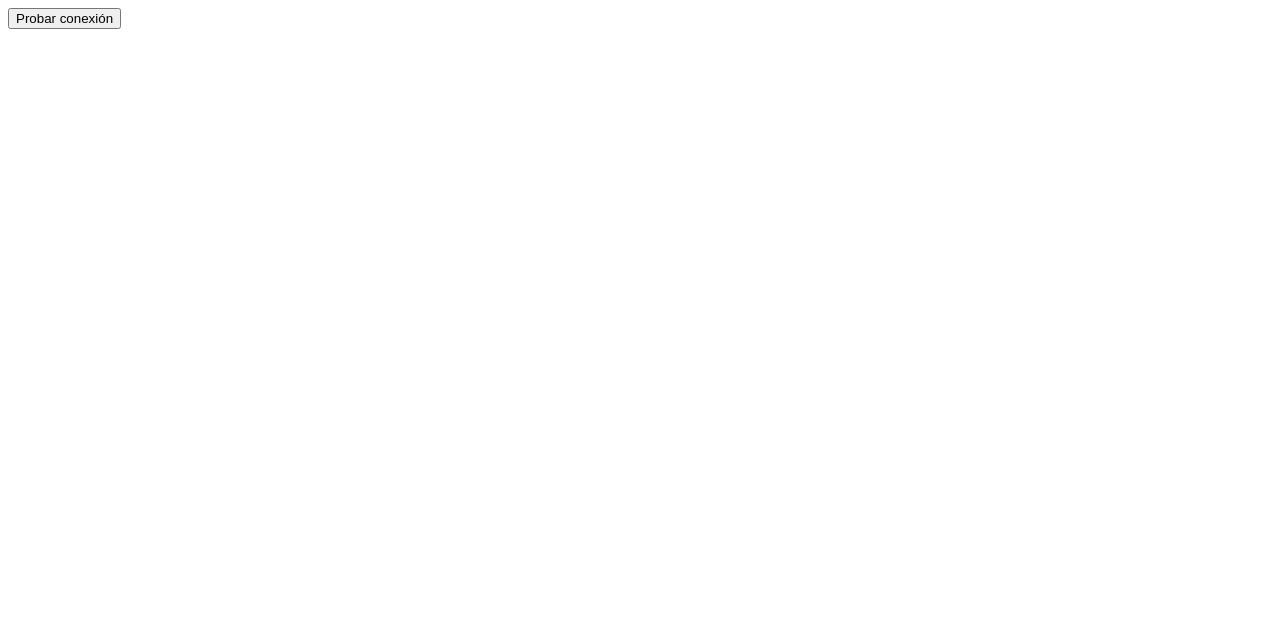
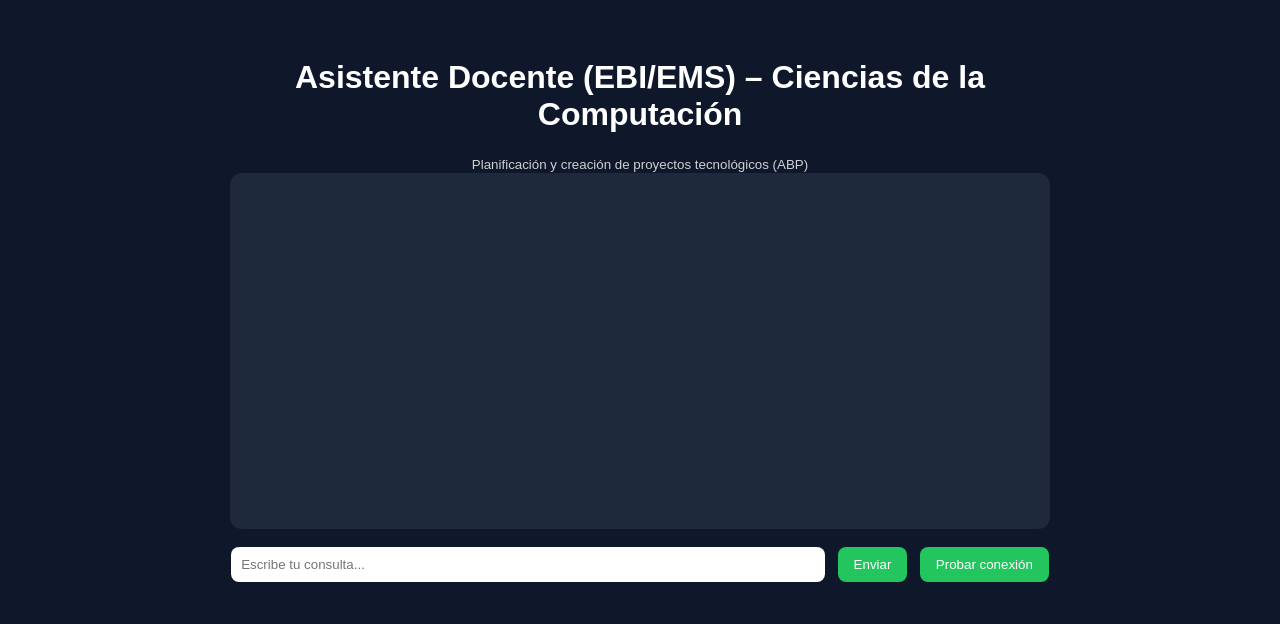
Before and after one commit to DmorArt/EBI-ABP-CREADOR-DE-PROYECTOS-TECNOLOGICOS, a website: page index.html in a window 1280 px wide. Drawn offline with Linux system fonts and the light colour scheme.

Commit message:
Refactor HTML structure and update scripts

```diff
--- a/index.html
+++ b/index.html
@@ -1,17 +1,76 @@
-<button onclick="testBackend()">Probar conexión</button>
+<!DOCTYPE html>
+<html lang="es">
+<head>
+  <meta charset="UTF-8" />
+  <meta name="viewport" content="width=device-width, initial-scale=1"/>
+  <title>Asistente Docente - Ciencias de la Computación</title>
+  <style>
+    body{font-family:Arial; background:#0f172a; color:white; text-align:center; padding:30px;}
+    #wrap{max-width:820px; margin:0 auto;}
+    #chat{background:#1e293b; padding:18px; border-radius:12px; min-height:320px; text-align:left; overflow:auto;}
+    .msg{margin:10px 0; padding:10px 12px; border-radius:10px; background:#0b1220;}
+    .me{background:#0b2a1a;}
+    .bot{background:#172554;}
+    input{width:70%; padding:10px; border-radius:8px; border:none;}
+    button{padding:10px 16px; border:none; border-radius:8px; background:#22c55e; color:white; cursor:pointer; margin-left:8px;}
+    small{opacity:.8}
+  </style>
+</head>
+<body>
+  <div id="wrap">
+    <h1>Asistente Docente (EBI/EMS) – Ciencias de la Computación</h1>
+    <small>Planificación y creación de proyectos tecnológicos (ABP)</small>
+    <div id="chat"></div>
+    <br>
+    <input id="msg" placeholder="Escribe tu consulta..." />
+    <button onclick="send()">Enviar</button>
+    <button onclick="ping()">Probar conexión</button>
+  </div>
 
   <script>
-async function testBackend(){
+    // ✅ REEMPLAZA ESTA URL cuando tengas la de Render
+    const BACKEND = "https://TU-BACKEND.onrender.com";
+
+    const chat = document.getElementById("chat");
+    const input = document.getElementById("msg");
+
+    function add(text, who){
+      const div = document.createElement("div");
+      div.className = "msg " + who;
+      div.textContent = text;
+      chat.appendChild(div);
+      chat.scrollTop = chat.scrollHeight;
+    }
+
+    async function send(){
+      const message = input.value.trim();
+      if(!message) return;
+      add("Tú: " + message, "me");
+      input.value = "";
+
       try{
-    const res = await fetch("https://ebi-abp-creador-de-proyectos-tecnologicos.onrender.com/chat",{
+        const res = await fetch(BACKEND + "/chat",{
           method:"POST",
           headers:{"Content-Type":"application/json"},
-      body:JSON.stringify({message:"Hola, prueba de conexión"})
+          body:JSON.stringify({message})
         });
         const data = await res.json();
-    alert(JSON.stringify(data, null, 2));
+        if(!res.ok) throw new Error(data?.error || "Error desconocido");
+        add("GPT: " + data.reply, "bot");
       }catch(e){
-    alert("Error: " + e.message);
+        add("Error: " + e.message, "bot");
+      }
+    }
+
+    async function ping(){
+      try{
+        const res = await fetch(BACKEND + "/");
+        const txt = await res.text();
+        alert("Backend dice: " + txt);
+      }catch(e){
+        alert("No conecta con backend: " + e.message);
       }
     }
   </script>
+</body>
+</html>
```
Lines whose indentation alone changed are shown as unchanged.
